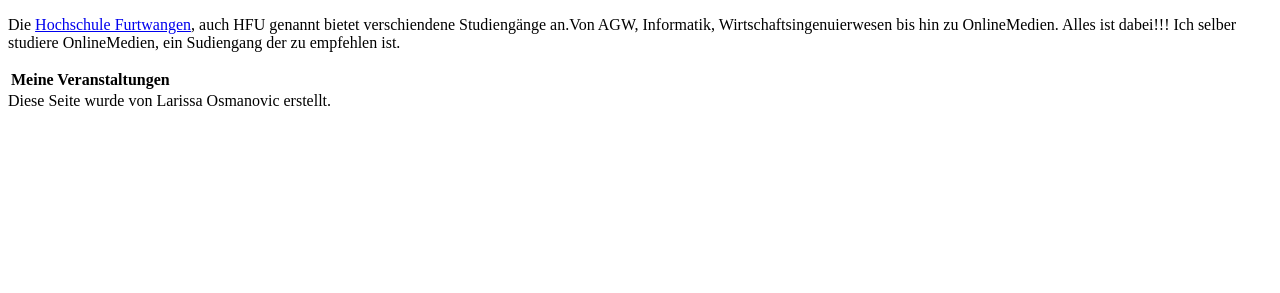
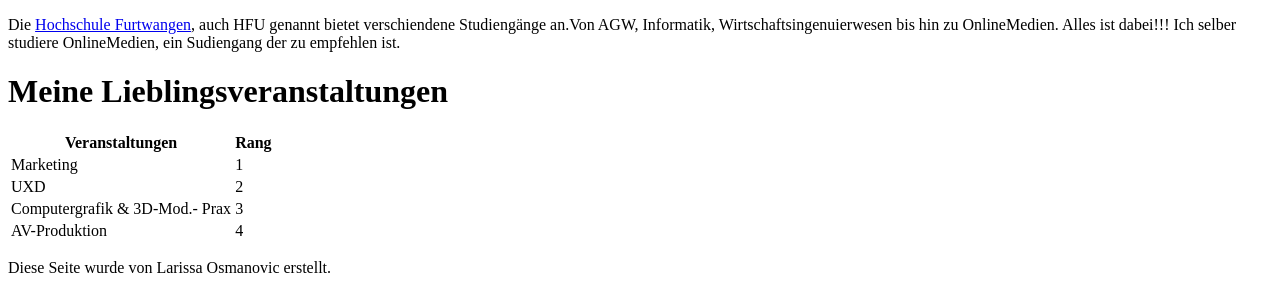
Before and after one commit to LarissaOsmanovic/GIS-SoSe-2021, a plain HTML site: page Praktikumsabgabe.1.2/Steckbrief.html in a window 1280 px wide. Shown: the part 1516-1809 px from the top of the page. Before the commit the page ends 1634 px from the top, so only its background shows below. Drawn offline with Linux system fonts and the light colour scheme; files whose address does not match are found by name.

Commit message:
Verbessert

```diff
--- a/Praktikumsabgabe.1.2/Steckbrief.html
+++ b/Praktikumsabgabe.1.2/Steckbrief.html
@@ -14,11 +14,11 @@
 
     <main>
         <img src="MeinBild.jpg">
-        <p>Erstmal, <strong>Wer bin ich?</strong> Ich bin jemand der ständig an sich arbeitet und noch seinen Weg in
+        <p>Erstmal, <b>Wer bin ich?</b> Ich bin jemand der ständig an sich arbeitet und noch seinen Weg in
             dieser Welt sucht. Eine Person die gerne Zeit für sich nimmt, niemals aufgibt, aber auch jemand der total
-            durchdrehen kann (<em>auf einer guten Weise</em>) und gerne Zeit mit Ihren Freuden verbringt. Denn das Leben
+            durchdrehen kann (<i>auf einer guten Weise</i>) und gerne Zeit mit Ihren Freuden verbringt. Denn das Leben
             wäre ohne sie viel trauriger
-            und einsamer. Ach übrigens, meine Name ist <strong>Larissa</strong>.</p>
+            und einsamer. Ach übrigens, meine Name ist <b>Larissa</b>.</p>
 
         <h2>Meine Hobbies</h2>
         <p>Ist es Inliner fahren,Fußball oder Vikinger Schach spielen, reisen, oder Serien bis zum umfallen anzuschauen,
@@ -32,6 +32,7 @@
             <li>Kochen</li>
             <li>Yoga</li>
         </ul>
+
         <p>Erst gestern habe ich einen interessanten Zeitungsartikel gelesen, falls es dich interessiert dann hier:
         <article>
             https://www.stuttgarter-zeitung.de/inhalt.jugend-im-corona-jahr-jugendliche-lesen-mehr.3b6b7807-f0fb-49c8-abfa-32c92181253b.html
@@ -44,18 +45,38 @@
             Studiengänge an.Von AGW, Informatik, Wirtschaftsingenuierwesen bis hin zu OnlineMedien. Alles ist
             dabei!!! Ich selber studiere OnlineMedien, ein Sudiengang der zu empfehlen ist.</p>
 
+        <h1>Meine Lieblingsveranstaltungen</h1>
             <table>
                 <thead>
-                    <th>Meine Veranstaltungen</th>
+                    <tr>
+                        <th>Veranstaltungen</th>
+                        <th>Rang</th>
+                    </tr>
                 </thead>
+                <tbody>
+                    <tr>
+                        <td>Marketing</td>
+                        <td>1</td>
+                    </tr>
+                    <tr>
+                        <td>UXD</td>
+                        <td>2</td>
+                    </tr>
+                    <tr>
+                        <td>Computergrafik & 3D-Mod.- Prax</td>
+                        <td>3</td>
+                    </tr>
+                    <tr>
+                        <td>AV-Produktion</td>
+                        <td>4</td>
+                    </tr>
+                </tbody>
             </table>
-
-
     </main>
 
 
     <footer>
-        Diese Seite wurde von Larissa Osmanovic erstellt.
+      <p>Diese Seite wurde von Larissa Osmanovic erstellt.</p>
     </footer>
 </body>
 
```
Also changed, not shown: Praktikumsabgabe.1.2/HFU_Logo.png (renamed from HFU_Logo.png), Praktikumsabgabe.1.2/MeinBild.jpg (renamed from MeinBild.jpg), Praktikumsabgabe.1.2/Schatzkiste.png.
